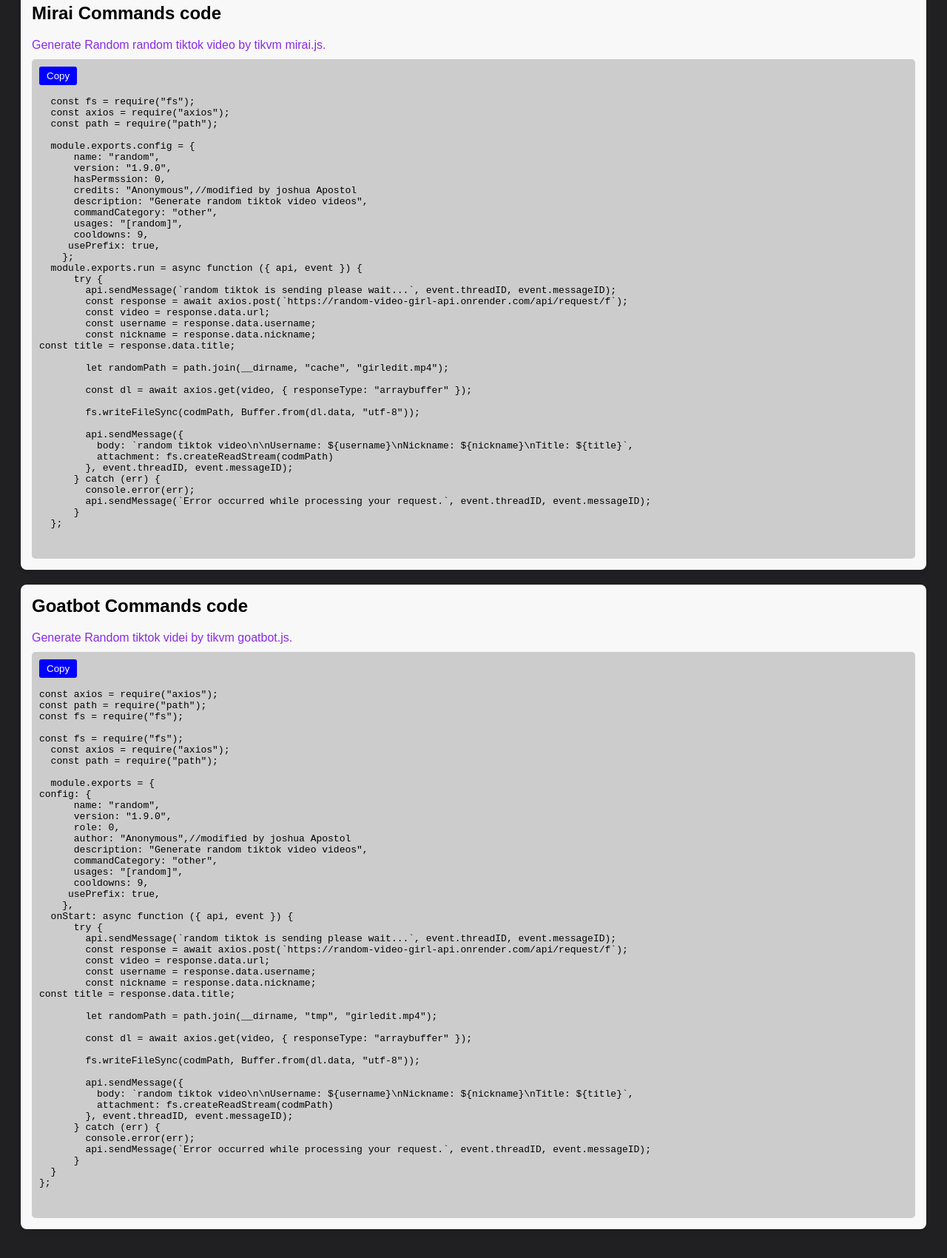
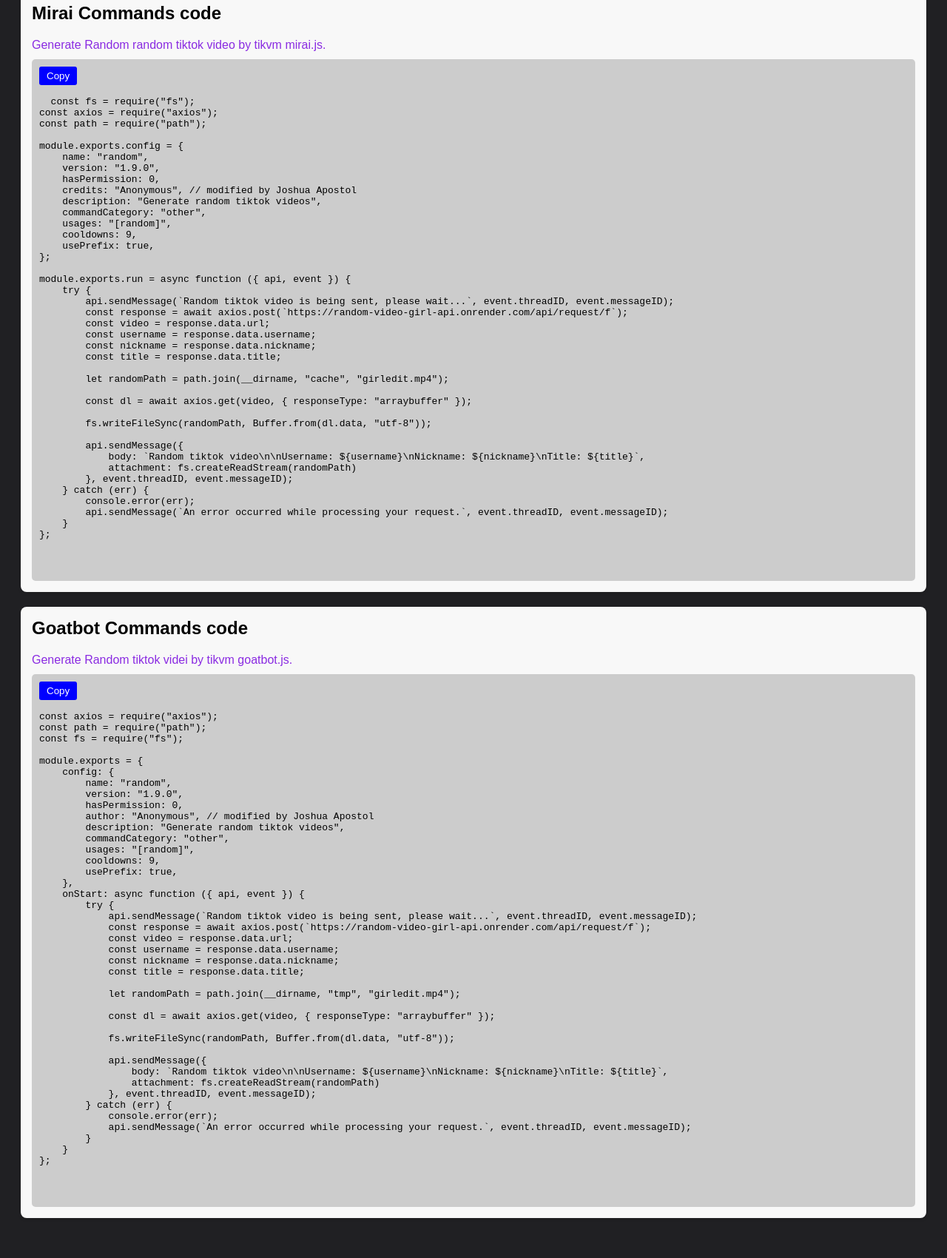
Before and after one commit to joshuapostol/random-video-girl-api, a website: page girledit/docs/docs.html in a window 1280 px wide. Shown: the part 380-2080 px from the top of the page at 74% size. Drawn offline with Linux system fonts and the light colour scheme.

Commit message:
Update docs.html

```diff
--- a/girledit/docs/docs.html
+++ b/girledit/docs/docs.html
@@ -109,17 +109,18 @@
 module.exports.config = {
     name: "random",
     version: "1.9.0",
-      hasPermssion: 0,
-      credits: "Anonymous",//modified by joshua Apostol
-      description: "Generate random tiktok video videos",
+    hasPermission: 0,
+    credits: "Anonymous", // modified by Joshua Apostol
+    description: "Generate random tiktok videos",
     commandCategory: "other",
     usages: "[random]",
     cooldowns: 9,
     usePrefix: true,
 };
+
 module.exports.run = async function ({ api, event }) {
     try {
-        api.sendMessage(`random tiktok is sending please wait...`, event.threadID, event.messageID);
+        api.sendMessage(`Random tiktok video is being sent, please wait...`, event.threadID, event.messageID);
         const response = await axios.post(`https://random-video-girl-api.onrender.com/api/request/f`);
         const video = response.data.url;
         const username = response.data.username;
@@ -130,17 +131,18 @@
 
         const dl = await axios.get(video, { responseType: "arraybuffer" });
 
-        fs.writeFileSync(codmPath, Buffer.from(dl.data, "utf-8"));
+        fs.writeFileSync(randomPath, Buffer.from(dl.data, "utf-8"));
 
         api.sendMessage({
-          body: `random tiktok video\n\nUsername: ${username}\nNickname: ${nickname}\nTitle: ${title}`,
-          attachment: fs.createReadStream(codmPath)
+            body: `Random tiktok video\n\nUsername: ${username}\nNickname: ${nickname}\nTitle: ${title}`,
+            attachment: fs.createReadStream(randomPath)
         }, event.threadID, event.messageID);
     } catch (err) {
         console.error(err);
-        api.sendMessage(`Error occurred while processing your request.`, event.threadID, event.messageID);
+        api.sendMessage(`An error occurred while processing your request.`, event.threadID, event.messageID);
     }
 };
+
         </code>
       </pre>
       </div>
@@ -163,17 +165,13 @@
 const path = require("path");
 const fs = require("fs");
 
-const fs = require("fs");
-  const axios = require("axios");
-  const path = require("path");
-
 module.exports = {
     config: {
         name: "random",
         version: "1.9.0",
-      role: 0,
-      author: "Anonymous",//modified by joshua Apostol
-      description: "Generate random tiktok video videos",
+        hasPermission: 0,
+        author: "Anonymous", // modified by Joshua Apostol
+        description: "Generate random tiktok videos",
         commandCategory: "other",
         usages: "[random]",
         cooldowns: 9,
@@ -181,7 +179,7 @@
     },
     onStart: async function ({ api, event }) {
         try {
-        api.sendMessage(`random tiktok is sending please wait...`, event.threadID, event.messageID);
+            api.sendMessage(`Random tiktok video is being sent, please wait...`, event.threadID, event.messageID);
             const response = await axios.post(`https://random-video-girl-api.onrender.com/api/request/f`);
             const video = response.data.url;
             const username = response.data.username;
@@ -192,18 +190,19 @@
 
             const dl = await axios.get(video, { responseType: "arraybuffer" });
 
-        fs.writeFileSync(codmPath, Buffer.from(dl.data, "utf-8"));
+            fs.writeFileSync(randomPath, Buffer.from(dl.data, "utf-8"));
 
             api.sendMessage({
-          body: `random tiktok video\n\nUsername: ${username}\nNickname: ${nickname}\nTitle: ${title}`,
-          attachment: fs.createReadStream(codmPath)
+                body: `Random tiktok video\n\nUsername: ${username}\nNickname: ${nickname}\nTitle: ${title}`,
+                attachment: fs.createReadStream(randomPath)
             }, event.threadID, event.messageID);
         } catch (err) {
             console.error(err);
-        api.sendMessage(`Error occurred while processing your request.`, event.threadID, event.messageID);
+            api.sendMessage(`An error occurred while processing your request.`, event.threadID, event.messageID);
         }
     }
 };
+
         </code>
       </pre>
     </div>
```
Lines whose indentation alone changed are shown as unchanged.
